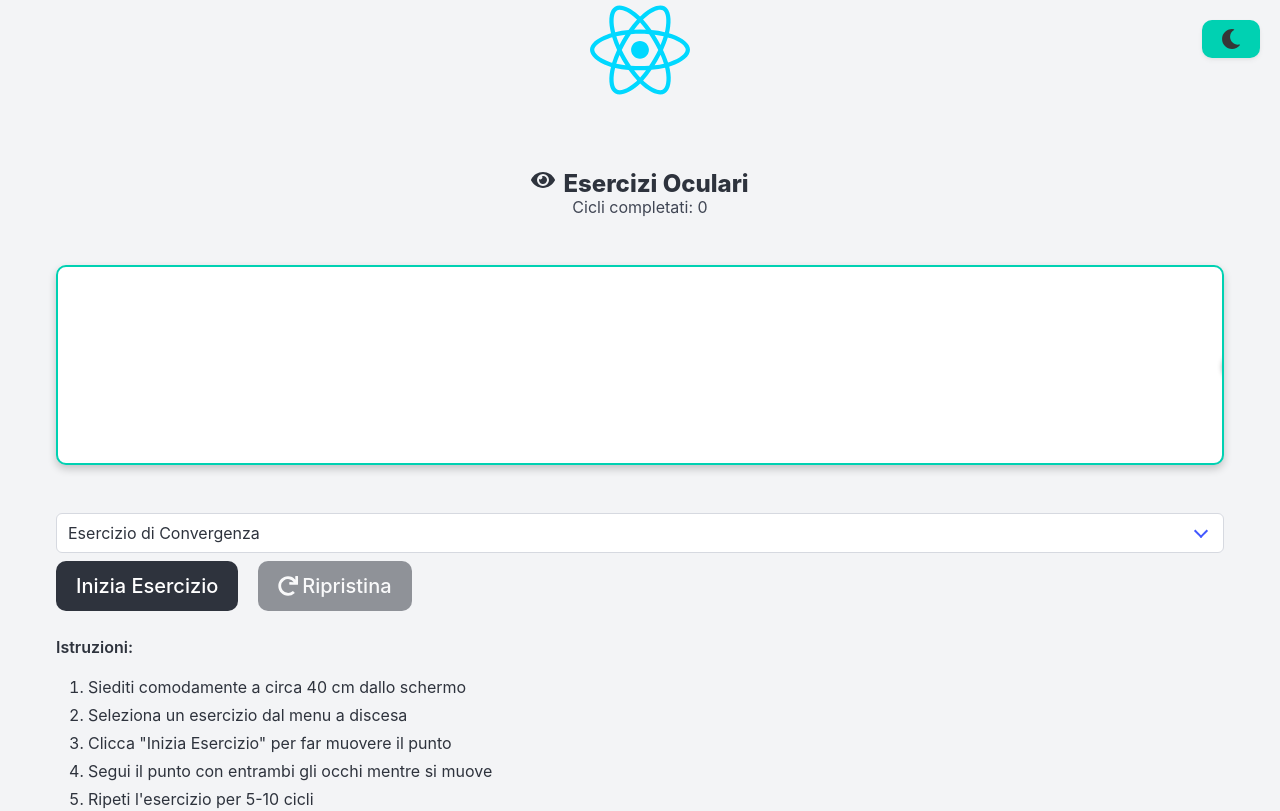
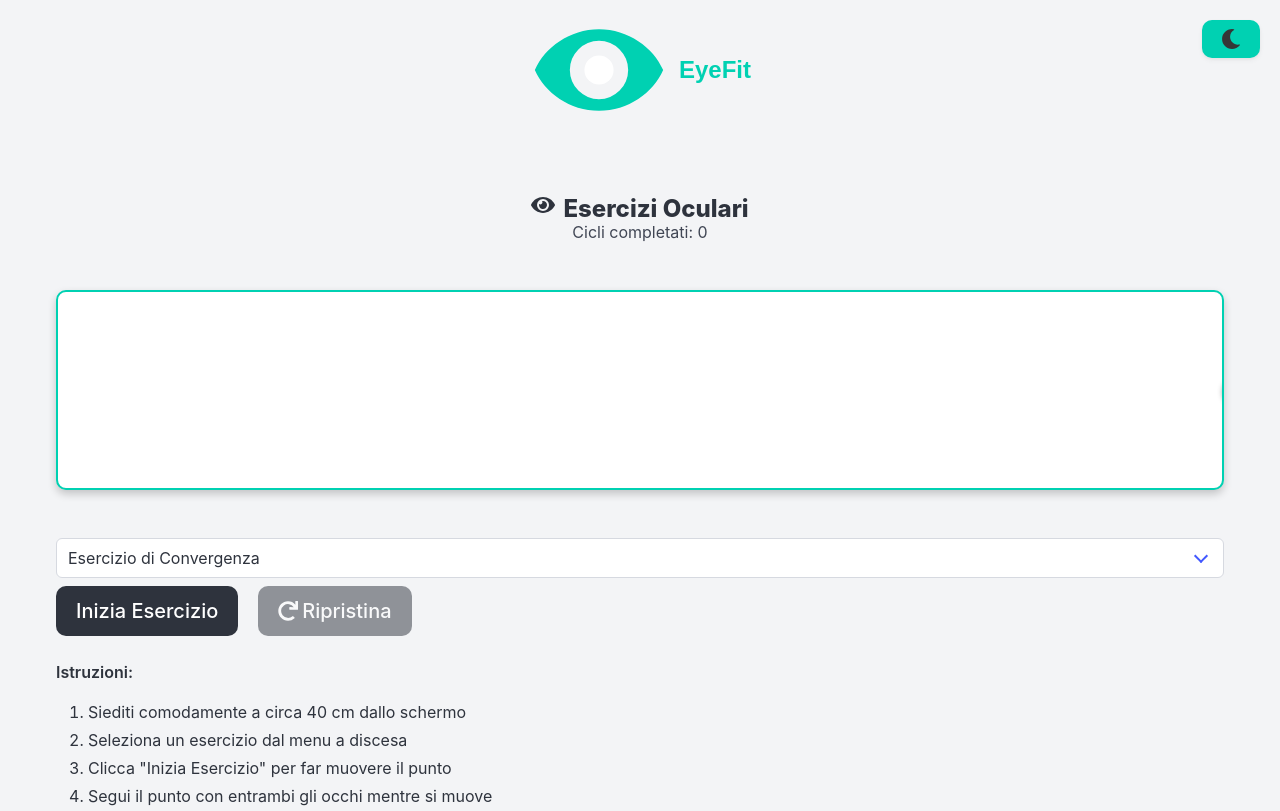
Before and after one commit to Matt-code-d/Eyes-Excercises, a React (Vite) app: page / in a window 1280 px wide. Shown: the top 811 px of the page. Built offline with nearby package versions, Linux system fonts and the light colour scheme.

Commit message:
fix logo

```diff
--- /dev/null
+++ b/src/components/Logo.tsx
@@ -0,0 +1,28 @@
+import React from 'react';
+
+const Logo: React.FC = () => {
+  return (
+    <div style={{ display: 'flex', alignItems: 'center', fontFamily: "'Poppins', sans-serif" }}>
+      {/* Eye icon */}
+      <svg
+        width="140"
+        height="140"
+        viewBox="0 0 24 24"
+        fill="none"
+        xmlns="http://www.w3.org/2000/svg"
+        style={{ marginRight: '10px' }}
+      >
+        <path
+          d="M12 5C7 5 2.7 8.1 1 12c1.7 3.9 6 7 11 7s9.3-3.1 11-7c-1.7-3.9-6-7-11-7zm0 12a5 5 0 1 1 0-10 5 5 0 0 1 0 10z"
+          fill="#00d1b2"
+        />
+        <circle cx="12" cy="12" r="2.5" fill="#fff" />
+      </svg>
+
+      {/* EyeFit Text */}
+      <span style={{ fontSize: '1.5rem', fontWeight: 'bold', color: '#00d1b2' }}>EyeFit</span>
+    </div>
+  );
+};
+
+export default Logo;
--- a/src/main.tsx
+++ b/src/main.tsx
@@ -4,16 +4,19 @@ import App from './App';
 import 'bulma/css/bulma.css';
 import './index.css';
 import { ThemeProvider } from './ThemeContext';
-import logo from './assets/react.svg'; // Import the logo
+import Logo from './components/Logo';
 
 ReactDOM.createRoot(document.getElementById('root')!).render(
   <React.StrictMode>
     <ThemeProvider>
-      {/* Centered Logo */}
-      <div style={{ display: 'flex', justifyContent: 'center', marginBottom: '20px' }}>
-        <img src={logo} alt="React Logo" style={{ width: '100px', height: '100px' }} />
+      {/* Wrapper for centered logo and App */}
+      <div style={{ textAlign: 'center' }}>
+        {/* Centered Logo */}
+      <div style={{ display: 'flex', justifyContent: 'center', marginBottom: '5px', margintop: '10px' }}>
+        <Logo />
       </div>
-      <App />
+        <App />
+      </div>
     </ThemeProvider>
   </React.StrictMode>
 );
```
